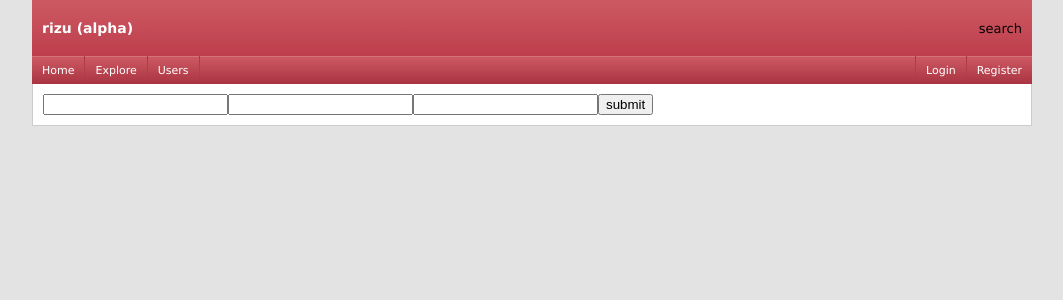
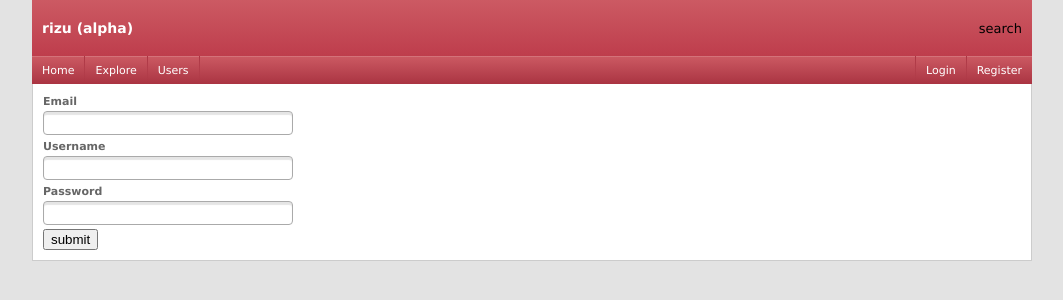
Before and after one commit to katelyynn/rizu, a Next.js app in the folder apps/web/: page /register in a window 1280 px wide. Shown: the top 300 px of the page, without its empty margins (108-1171 px from the left). Built offline with nearby package versions, Linux system fonts and the light colour scheme; no server answers.

Commit message:
feat: custom inputs

```diff
--- /dev/null
+++ b/apps/web/src/app/components/input/input.module.css
@@ -0,0 +1,28 @@
+.container {
+  display: flex;
+  flex-direction: column;
+  gap: 2px;
+  margin-bottom: 4px;
+}
+
+.label {
+  font-size: 11px;
+  font-weight: bold;
+  color: #666;
+}
+
+.input {
+  appearance: none;
+  border: 1px solid #aaa;
+  outline: none;
+  height: 24px;
+  border-radius: 4px;
+
+  box-shadow: 0 3px 1px inset rgba(0, 0, 0, 0.1);
+
+  width: 250px;
+
+  &:focus-visible {
+    border: 1px solid #aa3442;
+  }
+}
--- /dev/null
+++ b/apps/web/src/app/components/input/input.tsx
@@ -0,0 +1,34 @@
+import React, { forwardRef } from 'react';
+import styles from "./input.module.css";
+
+interface RizuInputProps extends React.InputHTMLAttributes<HTMLInputElement> {
+  label?: string,
+  error?: string,
+  className?: string
+}
+
+const RizuInput = forwardRef<HTMLInputElement, RizuInputProps>(
+  ({ label, error, className, ...props }, ref) => {
+    return (
+      <div className={styles.container}>
+        {label && (
+          <label className={styles.label}>
+            {label}
+          </label>
+        )}
+        <div className={styles.wrap}>
+          <input ref={ref} className={`${styles.input} ${error ? styles.error : ''} ${className ? className : ''}`} {...props} />
+        </div>
+        {error && (
+          <div className={styles.error}>
+            {error}
+          </div>
+        )}
+      </div>
+    )
+  }
+)
+
+RizuInput.displayName = 'RizuInput';
+
+export default RizuInput;
--- a/apps/web/src/app/login/page.tsx
+++ b/apps/web/src/app/login/page.tsx
@@ -3,6 +3,7 @@
 import { useRouter } from 'next/navigation';
 import React, { useState } from 'react';
 import { useAuth } from '../components/auth/auth_context';
+import RizuInput from '../components/input/input';
 
 export default function Page() {
   const [ email, setEmail ] = useState('');
@@ -43,8 +44,8 @@ export default function Page() {
     <div>
       <form onSubmit={handleLogin}>
         {error && <p>{error}</p>}
-        <input type="email" value={email} onChange={(e) => setEmail(e.target.value)} required />
-        <input type="password" value={password} onChange={(e) => setPassword(e.target.value)} required />
+        <RizuInput label="Email" type="email" value={email} onChange={(e) => setEmail(e.target.value)} required />
+        <RizuInput label="Password" type="password" value={password} onChange={(e) => setPassword(e.target.value)} required />
         <button type="submit">submit</button>
       </form>
     </div>
--- a/apps/web/src/app/register/page.tsx
+++ b/apps/web/src/app/register/page.tsx
@@ -2,6 +2,7 @@
 
 import { useRouter } from 'next/navigation';
 import React, { useState } from 'react';
+import RizuInput from '../components/input/input';
 
 export default function Page() {
   const [ email, setEmail ] = useState('');
@@ -38,9 +39,9 @@ export default function Page() {
     <div>
       <form onSubmit={handleRegister}>
         {error && <p>{error}</p>}
-        <input type="email" value={email} onChange={(e) => setEmail(e.target.value)} required />
-        <input type="text" value={username} onChange={(e) => setUsername(e.target.value)} required />
-        <input type="password" value={password} onChange={(e) => setPassword(e.target.value)} required />
+        <RizuInput label="Email" type="email" value={email} onChange={(e) => setEmail(e.target.value)} required />
+        <RizuInput label="Username" type="text" value={username} onChange={(e) => setUsername(e.target.value)} required />
+        <RizuInput label="Password" type="password" value={password} onChange={(e) => setPassword(e.target.value)} required />
         <button type="submit">submit</button>
       </form>
     </div>
```
